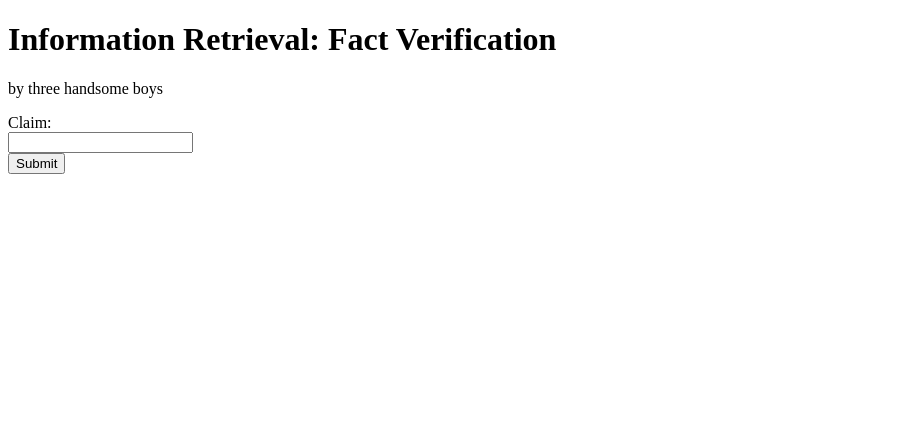
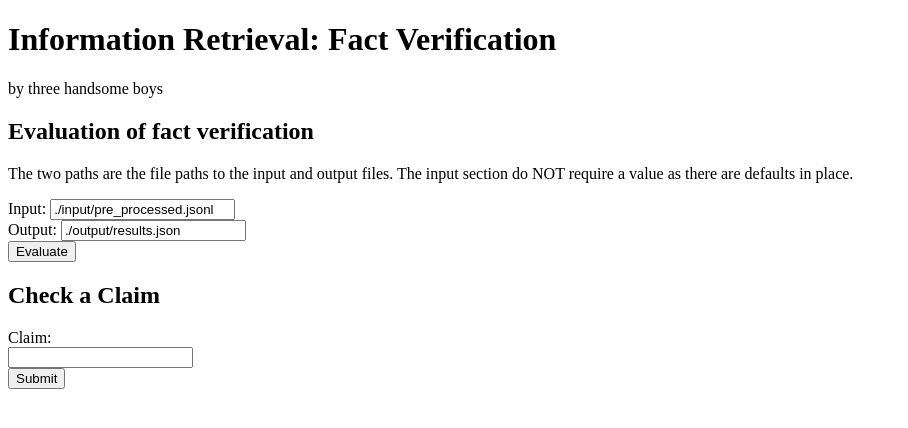
Before and after one commit to ZlatkoRistic/2023-2024-Information_Retrieval_Project, a Flask app: page / in a window 1280 px wide. Shown: the top 428 px of the page, without its empty margins (0-908 px from the left). Run offline with Flask 3, Linux system fonts and the light colour scheme.

Commit message:
Evaluation GUI connected

```diff
--- /dev/null
+++ b/templates/evaluation.html
@@ -0,0 +1,6 @@
+{% extends "index.html" %}
+{% block content %}
+
+The precision of this evaluation is {{ precis }}
+
+{% endblock %}
--- a/templates/index.html
+++ b/templates/index.html
@@ -11,6 +11,23 @@
     </div>
 
     <div>
+        <h2>Evaluation of fact verification</h2>
+        <p>The two paths are the file paths to the input and output files. The input section do NOT require a value as there are defaults in place.</p>
+        <form method="GET" action="/evaluate">
+            <label for="Input">Input:</label>
+            <input type="text" id="Input" name="input" value="./input/pre_processed.jsonl"><br>
+            <label for="Output">Output:</label>
+            <input type="text" id="Output" name="output" value="./output/results.json"><br>
+            <input type="submit" value="Evaluate">
+        </form>
+
+        {% block evaluation %}
+        {% endblock %}
+
+    </div>
+
+    <div>
+        <h2>Check a Claim</h2>
         <form method="GET" action="/submit">
             <label for="Claim">Claim:</label><br>
             <input type="text" id="Claim" name="claim"><br>
--- a/views.py
+++ b/views.py
@@ -1,5 +1,6 @@
 from flask import Blueprint, render_template, request, redirect, url_for
 from main import fact_check
+from utils import verification, precision
 
 views = Blueprint(__name__, "views")
 
@@ -30,3 +31,16 @@ def show_document():
     page_name = str(page) + ".html"
 
     return render_template(page_name)
+
+
+@views.route("/evaluate", methods=["GET"])
+def evaluate():
+    args = request.args
+    eval_input = args.get("input")
+    eval_output = args.get("output")
+
+    # TODO: call function
+    correct, incorrect, total = verification(eval_input, eval_output)
+    precis = precision(correct, total)
+
+    return render_template("evaluate.html", precis=precis)
```
Also changed, not shown: utils.py (+10 -0 lines).
